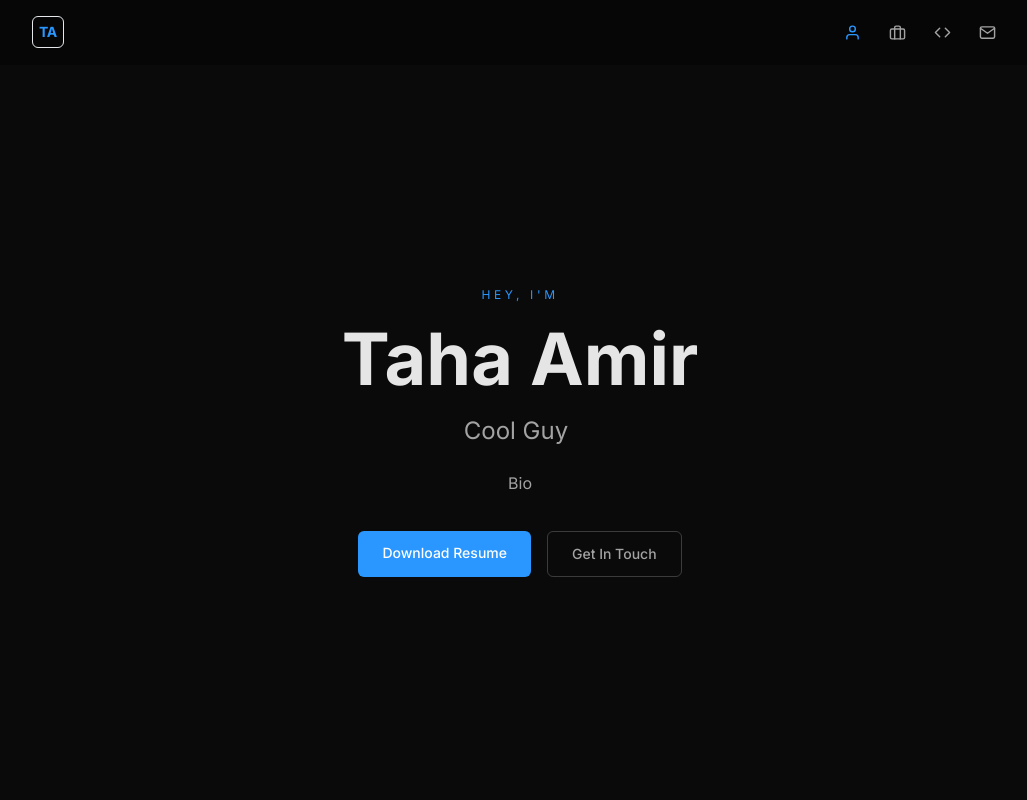
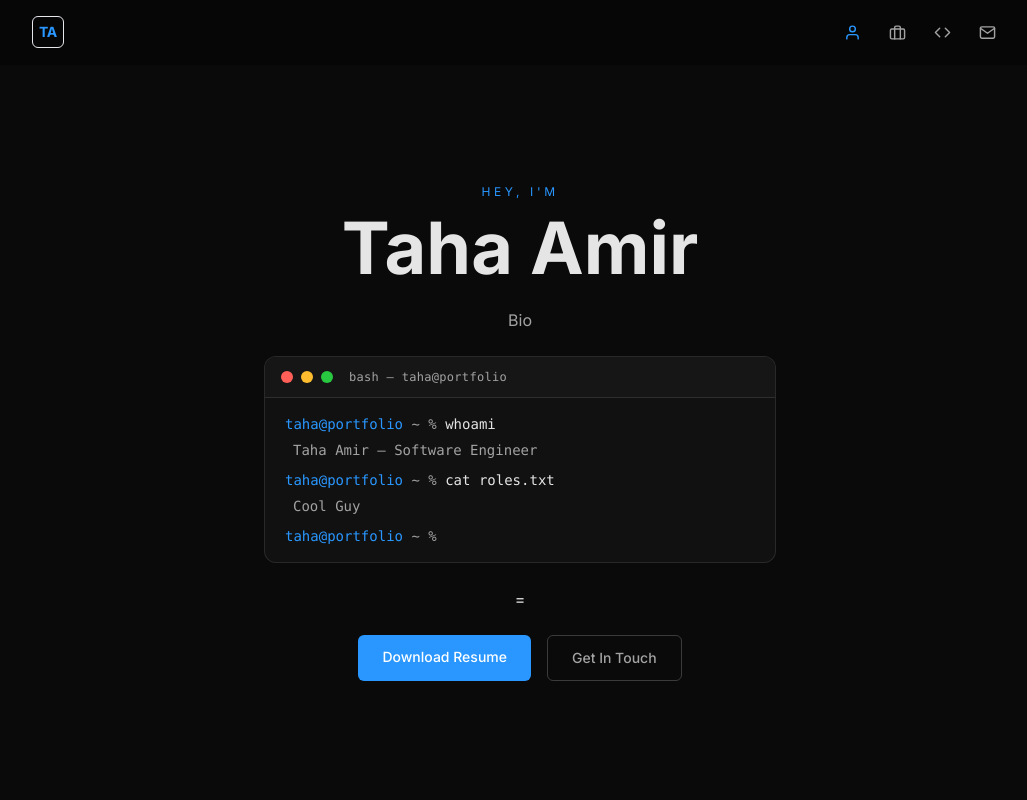
Before and after one commit to tahaamir25/TahaPortfolioWebsite, a Next.js app: page / in a window 1280 px wide. Shown: the top 800 px of the page, without its empty margins (120-1147 px from the left). Built offline with nearby package versions, Linux system fonts and the light colour scheme.

Commit message:
Added Simple Terminal For About Me And Staggered Entrances In Hero Section

```diff
--- a/src/app/globals.css
+++ b/src/app/globals.css
@@ -21,6 +21,15 @@ body {
 }
 
 
+@keyframes blink {
+  0%, 100% { opacity: 1; }
+  50% { opacity: 0; }
+}
+
+.animate-blink {
+  animation: blink 1s step-end infinite;
+}
+
 ::-webkit-scrollbar {
   width: 6px;
 }
--- a/src/components/sections/Hero.tsx
+++ b/src/components/sections/Hero.tsx
@@ -2,6 +2,12 @@
 
 import { motion } from "framer-motion";
 import { TypeAnimation } from "react-type-animation";
+
+const fadeUp = (delay: number) => ({
+  initial: { opacity: 0, y: 20 },
+  animate: { opacity: 1, y: 0 },
+  transition: { duration: 0.6, ease: "easeOut", delay },
+});
 
 export default function Hero() {
   return (
@@ -9,21 +15,52 @@ export default function Hero() {
       id="hero"
       className="min-h-screen flex flex-col items-center justify-center text-center px-6 pt-16"
     >
-      <motion.div
-        initial={{ opacity: 0, y: 30 }}
-        animate={{ opacity: 1, y: 0 }}
-        transition={{ duration: 0.8, ease: "easeOut" }}
-        className="flex flex-col items-center gap-5 max-w-3xl"
-      >
+      <div className="flex flex-col items-center gap-6 max-w-2xl w-full">
+
+        <motion.div {...fadeUp(0)} className="flex flex-col items-center gap-3">
           <p className="text-accent text-xs tracking-[0.3em] uppercase">
             Hey, I&apos;m
           </p>
-
           <h1 className="text-5xl md:text-7xl font-bold text-text-primary leading-tight">
             Taha Amir
           </h1>
+        </motion.div>
 
-        <div className="text-lg md:text-2xl text-muted min-h-[2rem] flex items-center">
+        <motion.p
+          {...fadeUp(0.15)}
+          className="text-muted text-sm md:text-base max-w-md leading-relaxed"
+        >
+          Bio
+        </motion.p>
+
+        {/* My Terminal */}
+        <motion.div
+          {...fadeUp(0.3)}
+          className="w-full max-w-lg bg-[#111] border border-white/10 rounded-xl overflow-hidden text-left"
+        >
+          <div className="flex items-center gap-2 px-4 py-3 border-b border-white/10 bg-[#161616]">
+            <span className="w-3 h-3 rounded-full bg-[#ff5f57]" />
+            <span className="w-3 h-3 rounded-full bg-[#febc2e]" />
+            <span className="w-3 h-3 rounded-full bg-[#28c840]" />
+            <span className="ml-2 text-xs text-muted font-mono tracking-wide">
+              bash — taha@portfolio
+            </span>
+          </div>
+
+          <div className="px-5 py-4 font-mono text-sm space-y-1.5">
+            <p>
+              <span className="text-accent">taha@portfolio</span>
+              <span className="text-muted"> ~ % </span>
+              <span className="text-text-primary">whoami</span>
+            </p>
+            <p className="text-muted pl-2">Taha Amir — Software Engineer</p>
+
+            <p className="pt-1">
+              <span className="text-accent">taha@portfolio</span>
+              <span className="text-muted"> ~ % </span>
+              <span className="text-text-primary">cat roles.txt</span>
+            </p>
+            <p className="text-muted pl-2">
               <TypeAnimation
                 sequence={[
                   "Software Engineer",
@@ -34,18 +71,25 @@ export default function Hero() {
                   2200,
                 ]}
                 repeat={Infinity}
-            cursor={true}
+                cursor={false}
                 speed={60}
               />
-        </div>
-
-        <p className="text-muted text-sm md:text-base max-w-md leading-relaxed mt-1">
-          Bio
             </p>
 
-        <div className="flex flex-col sm:flex-row gap-4 mt-4">
+            <p className="pt-1">
+              <span className="text-accent">taha@portfolio</span>
+              <span className="text-muted"> ~ % </span>
+              <span className="animate-blink text-text-primary">▋</span>
+            </p>
+          </div>
+        </motion.div>
+
+=        <motion.div
+          {...fadeUp(0.5)}
+          className="flex flex-col sm:flex-row gap-4"
+        >
           <a
-            href="/resume.pdf" //Put Resume In Public Folder
+            href="/resume.pdf"
             target="_blank"
             rel="noopener noreferrer"
             className="px-6 py-3 rounded-md bg-accent text-white text-sm font-medium hover:opacity-80 transition-opacity duration-200"
@@ -58,8 +102,9 @@ export default function Hero() {
           >
             Get In Touch
           </a>
+        </motion.div>
+
       </div>
-      </motion.div>
     </section>
   );
 }
```
Lines whose indentation alone changed are shown as unchanged.
